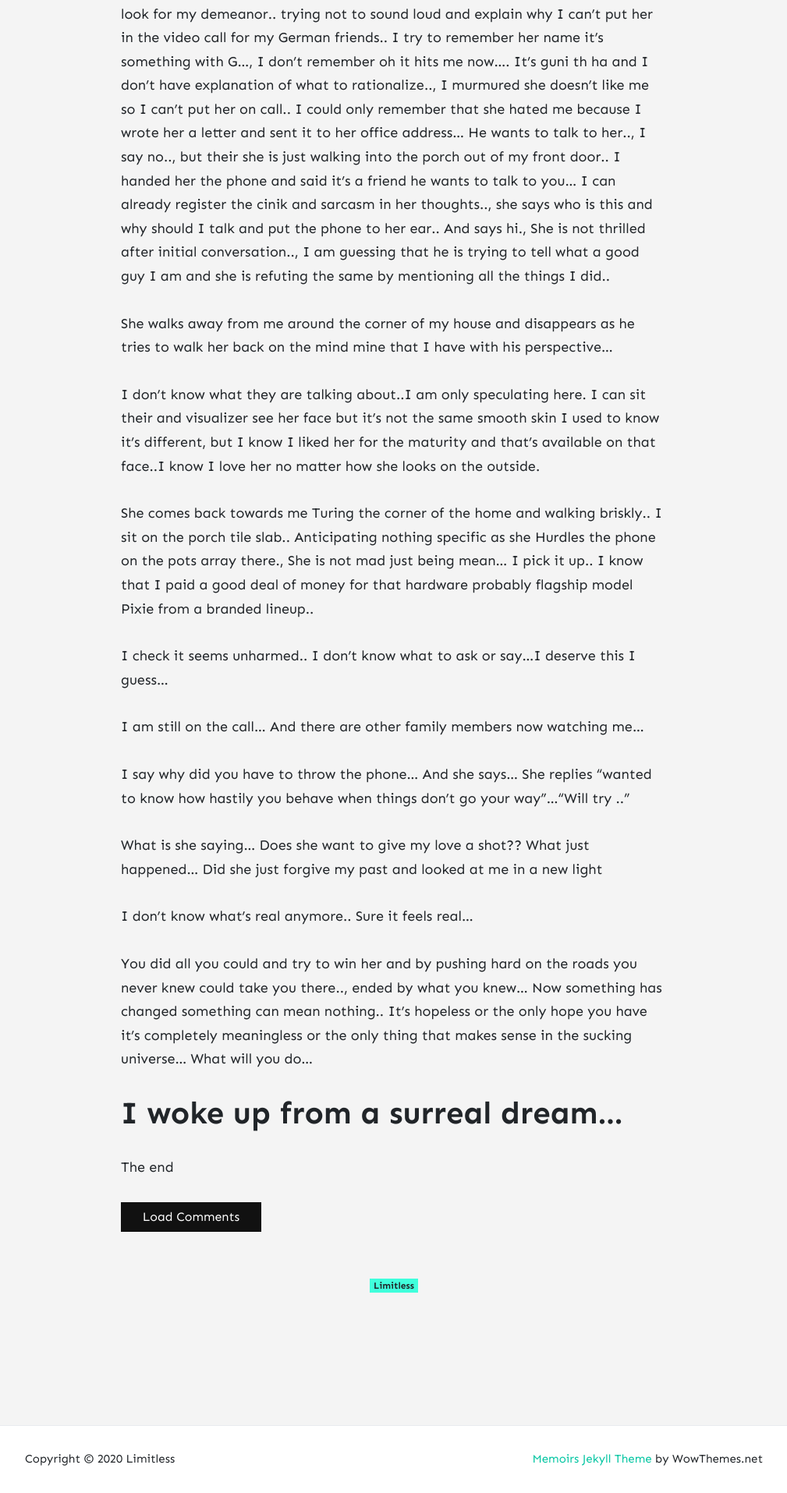
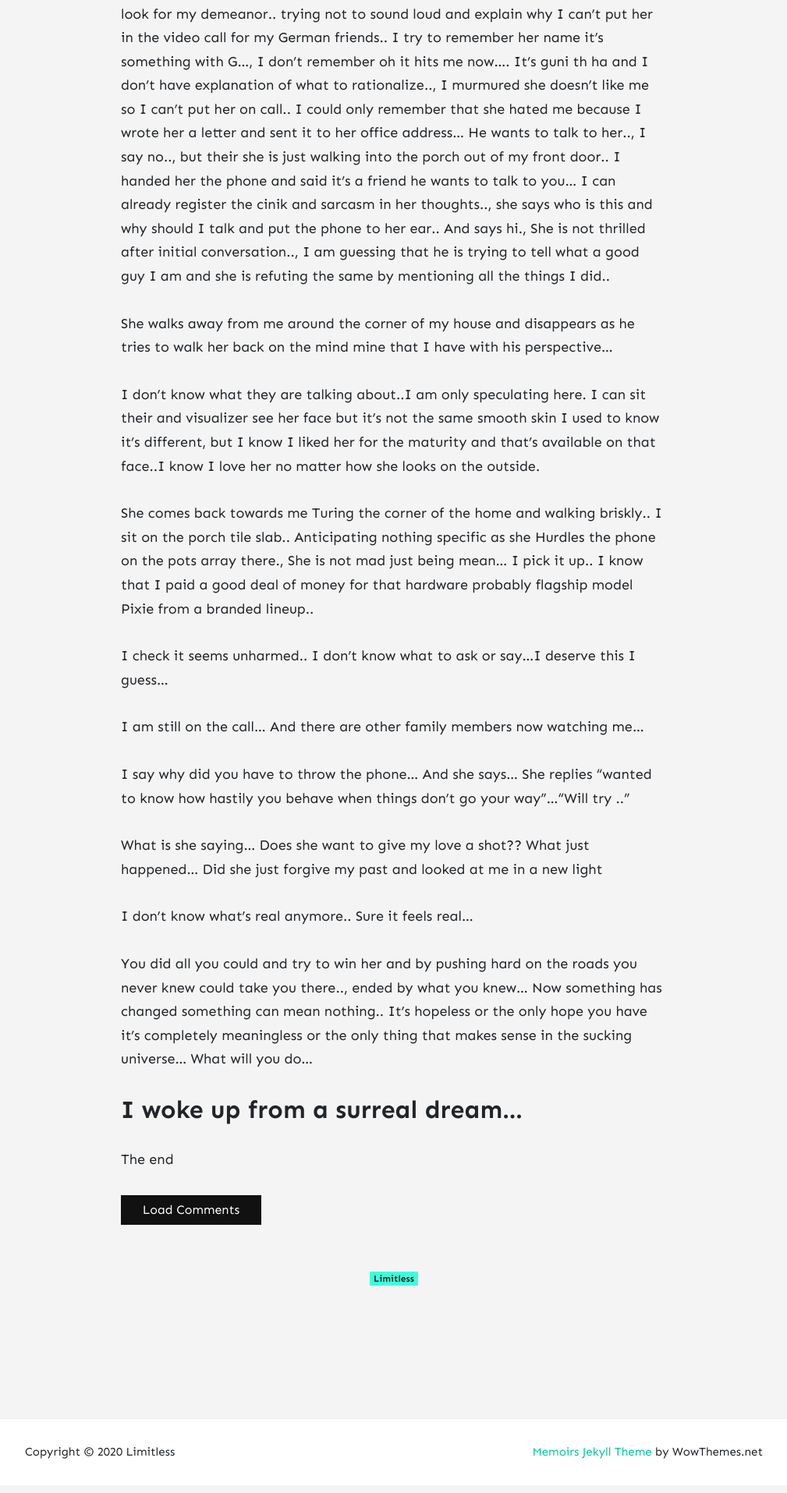
Before and after one commit to gowrav/gowrav.github.io, a Jekyll site: the page built from _posts/2020-05-14-re-take.md, in a window 1280 px wide. Shown: the part 1082-2997 px from the top of the page at 78% size, without its empty margins (135-1144 px from the left). Built offline with Jekyll 4.4.1, drawn with Linux system fonts in a browser that asks for light colours; nearby versions of some CDN libraries; comment, search, counter and statistics services are not loaded.

```diff
--- a/_posts/2020-05-14-re-take.md
+++ b/_posts/2020-05-14-re-take.md
@@ -43,6 +43,6 @@ I don't know what's real anymore.. Sure it feels real...
 You did all you could and try to win her and by pushing hard on the roads you never knew could take you there.., ended by what you knew...
 Now something has changed something can mean nothing.. It's hopeless or the only hope you have it's completely meaningless or the only thing that makes sense in the sucking universe... What will you do...
 
-# I woke up from a surreal dream...
+## I woke up from a surreal dream...
 
 The end
```
